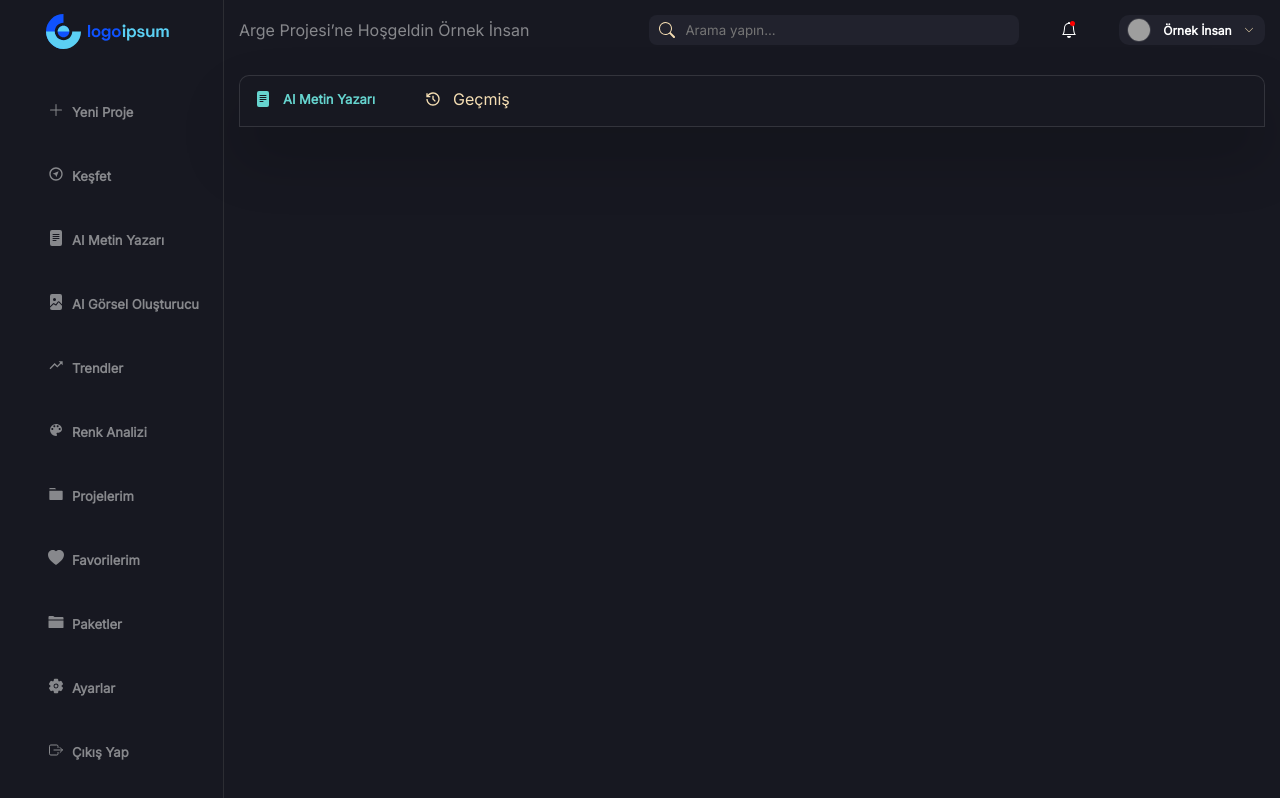
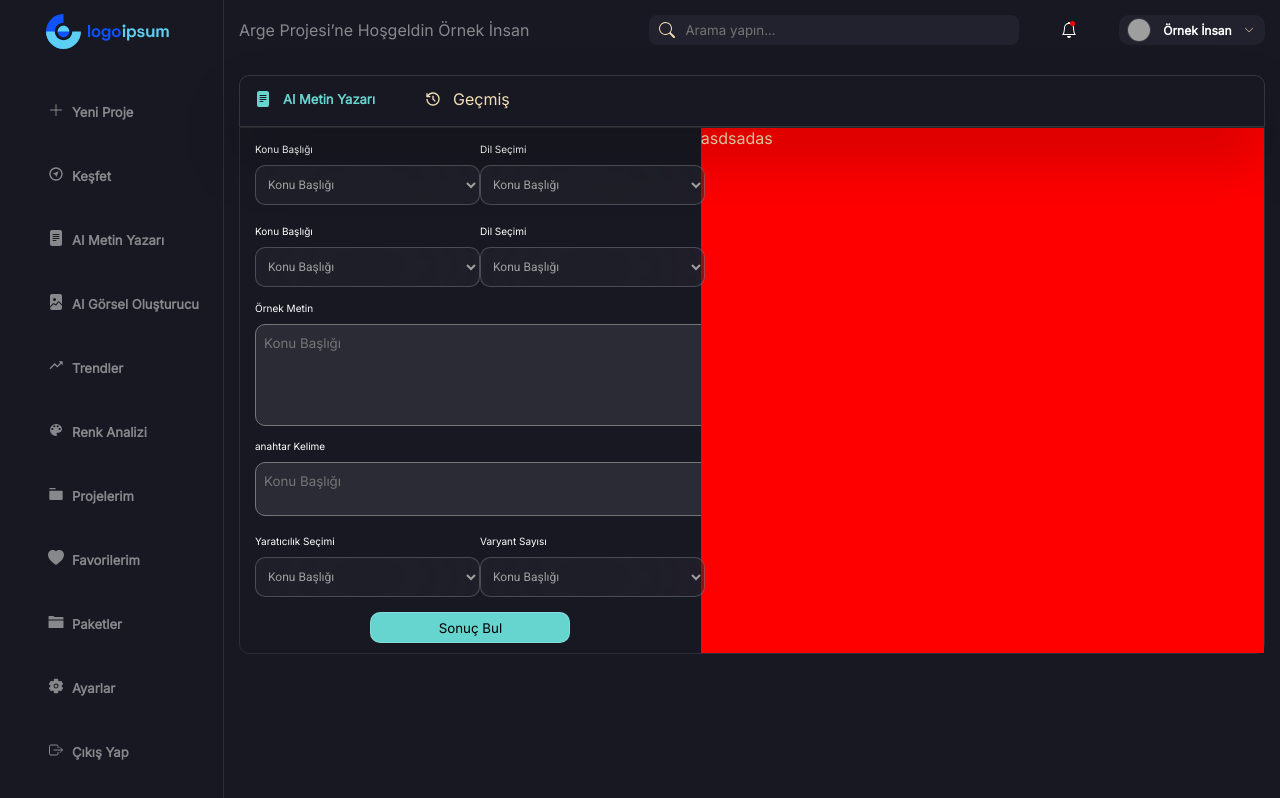
Before and after one commit to ersenozturk/pux, a React (Create React App) app: page / in a window 1280 px wide. Built offline with nearby package versions, Linux system fonts and the light colour scheme; grey boxes are pictures that could not be loaded.

Commit message:
main component developing process ongoing

```diff
--- a/src/components/dropdowns/Dropdowns.module.css
+++ b/src/components/dropdowns/Dropdowns.module.css
@@ -1,9 +1,5 @@
 .dropdowns {
-  color: blue;
-  /* display: flex;
-  flex-direction: column; */
-  gap: 10px;
-  padding: 10px 0;
+  padding: 5px 0;
 }
 
 label {
--- a/src/components/main/Main.jsx
+++ b/src/components/main/Main.jsx
@@ -2,16 +2,43 @@ import React from "react";
 import styles from "./Main.module.css";
 import MainTopUp from "../mainTopUp/MainTopUp";
 import MainTopDown from "../mainTopDown/MainTopDown";
+import Dropdowns from "../dropdowns/Dropdowns";
+import Inputs from "../inputs/Inputs";
+import Buttons from "../buttons/Buttons";
 
 const Main = () => {
   return (
     <div className={styles.wrapper}>
       <MainTopUp />
       <MainTopDown />
-      {/* <div className={styles.main}>
-        <div className={styles.mainLeft}>adasd</div>
+
+      <div className={styles.main}>
+        <div className={styles.mainLeft}>
+          <div className={styles.doubleDrop}>
+            <Dropdowns title="Konu Başlığı" />
+            <Dropdowns title="Dil Seçimi" />
+          </div>
+          <div className={styles.doubleDrop}>
+            <Dropdowns title="Konu Başlığı" />
+            <Dropdowns title="Dil Seçimi" />
+          </div>
+          <div className={styles.inputArea}>
+            <Inputs title="Örnek Metin" rows='5' cols='60'/>
+          </div>
+          <div className={styles.inputArea}>
+            <Inputs title="anahtar Kelime" rows='2' cols='60'/>
+          </div>
+          <div className={styles.doubleDrop}>
+            <Dropdowns title="Yaratıcılık Seçimi" />
+            <Dropdowns title="Varyant Sayısı" />
+          </div>
+          <div className={styles.sonucBul}>
+            <Buttons content='Sonuç Bul' color='#66D4CF' />
+          </div>
+        </div>
+
         <div className={styles.mainRight}>asdsadas</div>
-      </div> */}
+      </div>
     </div>
   );
 };
--- a/src/components/main/Main.module.css
+++ b/src/components/main/Main.module.css
@@ -1,19 +1,40 @@
-.wrapper{
-    width: 82.5%;
-    display: flex;
-    flex-direction: column;
-    /* background-color: #fff; */
+.wrapper {
+  width: 82.5%;
+  display: flex;
+  flex-direction: column;
+  /* background-color: #fff; */
 }
 
-.mainLeft{
-    width: 40%;
-    background-color: yellow;
+.main {
+  display: flex;
+  /* padding: 0 15px; */
+  margin: 0 15px;
+  border: 0.5px solid #2c2d33;
+  border-radius: 0px 0px 10px 10px;
 }
 
+/* nainleft */
+.mainLeft {
+  width: 45%;
+}
 
-.mainRight{
-    width: 50%;
-    background-color: red;
+.doubleDrop{
+    display: flex;
+    justify-content: space-between;
+    margin: 0 15px;
+}
 
+.inputArea{
+    margin: 0 15px;
+}
 
+.sonucBul{
+    display: flex;
+    justify-content: center;
+    margin: 10px 0;
 }
+
+.mainRight {
+  width: 55%;
+  background-color: red;
+}
--- a/src/components/mainTopDown/MainTopDown.module.css
+++ b/src/components/mainTopDown/MainTopDown.module.css
@@ -8,7 +8,7 @@
 
   display: flex;
   padding: 15px;
-  margin: 15px;
+  margin: 15px 15px 0 15px;
 }
 
 /* metin div*/
@@ -16,6 +16,8 @@
   display: flex;
   color: #66d4cf;
   padding-right:50px;
+  /* border-bottom: 2px solid #66d4cf; */
+
 
 }
 
@@ -24,7 +26,6 @@
   font-weight: 600;
   font-size: 13px;
   line-height: 16px;
-  /* border-bottom: 2px solid #66d4cf; */
 }
 
 .metinIcon{
```
